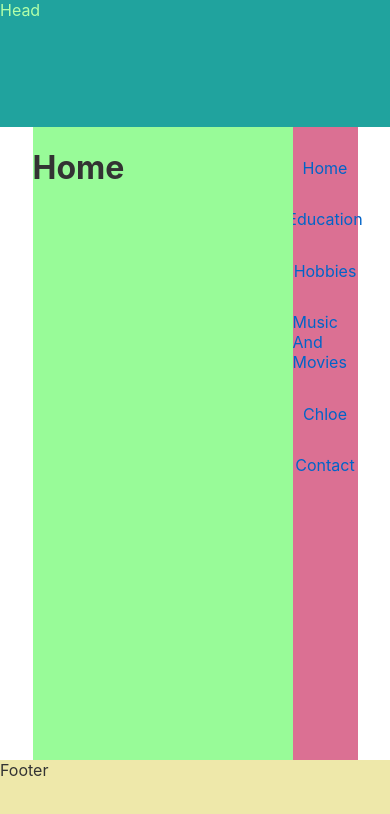
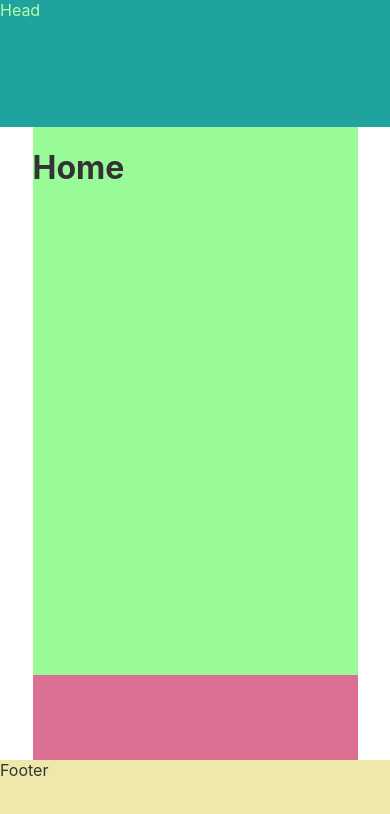
Before and after one commit to popejb1116/jbp-website-ui, a Svelte app: page / in a window 390 px wide. Shown: the top 814 px of the page. Built offline with nearby package versions, Linux system fonts and the light colour scheme.

Commit message:
Implemented Aside layout change with grid at 768px

```diff
--- a/src/layout/GridLayout.svelte
+++ b/src/layout/GridLayout.svelte
@@ -23,6 +23,19 @@
       /* MOBILE NAVIGATION IMPLEMENTATION */
       position: relative;
    }
+
+   /* CONVERT TO MOBILE NAV AND USE ASIDE FOR SOCIAL MEDIA LINKS ONLY */
+   @media (max-width: 768px) {
+      .grid {
+         grid-template-rows: 15vh auto 10vh 10vh;
+         grid-template-areas:
+            " head head head head head head head head head head head head "
+            " .... page page page page page page page page page page .... "
+            " .... asid asid asid asid asid asid asid asid asid asid .... "
+            " foot foot foot foot foot foot foot foot foot foot foot foot "
+         ;
+      }
+   }
 </style>
 
 <div class="grid">
--- a/src/layout/aside/Aside.svelte
+++ b/src/layout/aside/Aside.svelte
@@ -14,9 +14,17 @@
       display: flex;
       flex-flow: column nowrap;
       justify-content: space-evenly;
-      align-items: center;
+      align-items: flex-start;
 
       height: 60%;
+
+      padding: 0 0.5vw;
+   }
+   /* CONVERT TO MOBILE NAV AND USE ASIDE FOR SOCIAL MEDIA LINKS ONLY */
+   @media (max-width: 768px) {
+      .aside-nav {
+         display: none;
+      }
    }
 </style>
 
```
